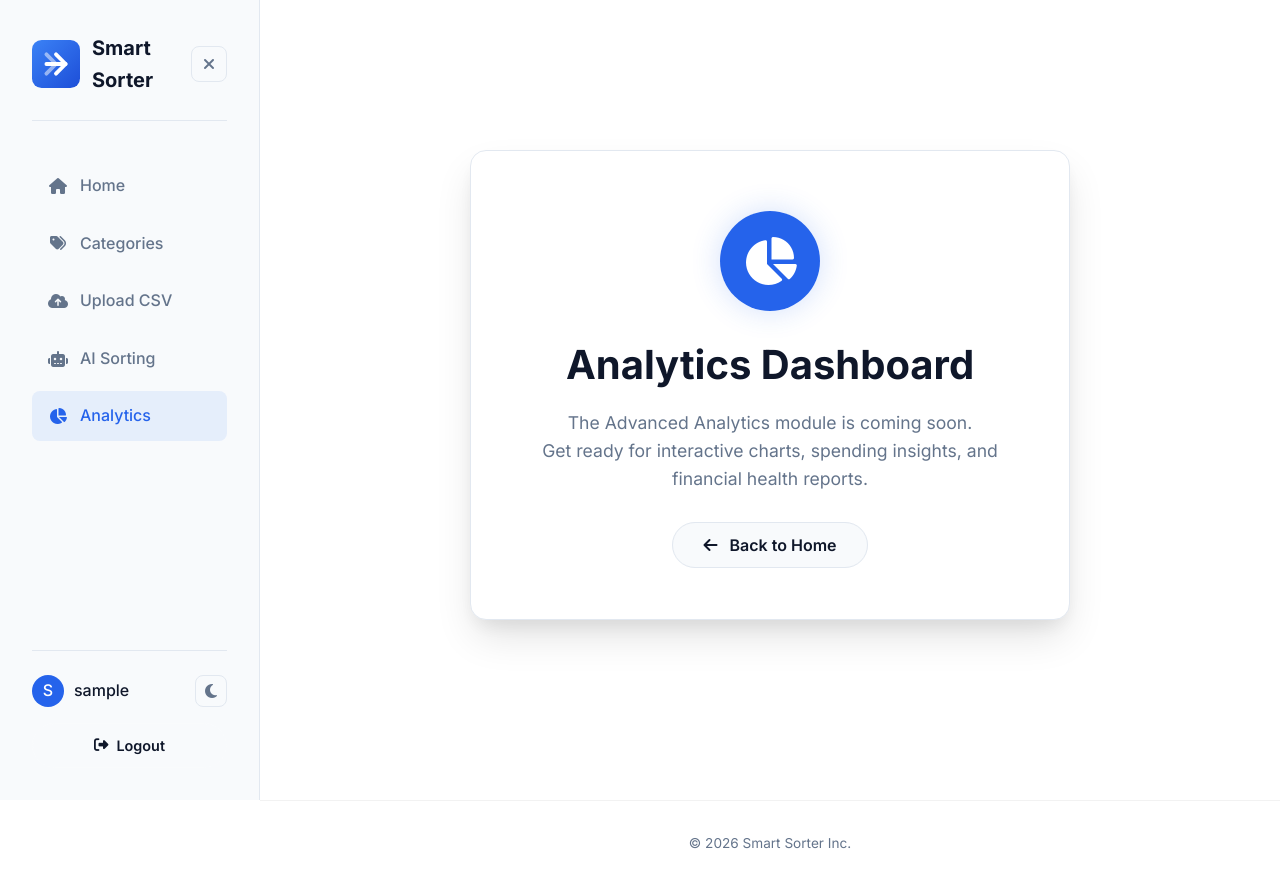
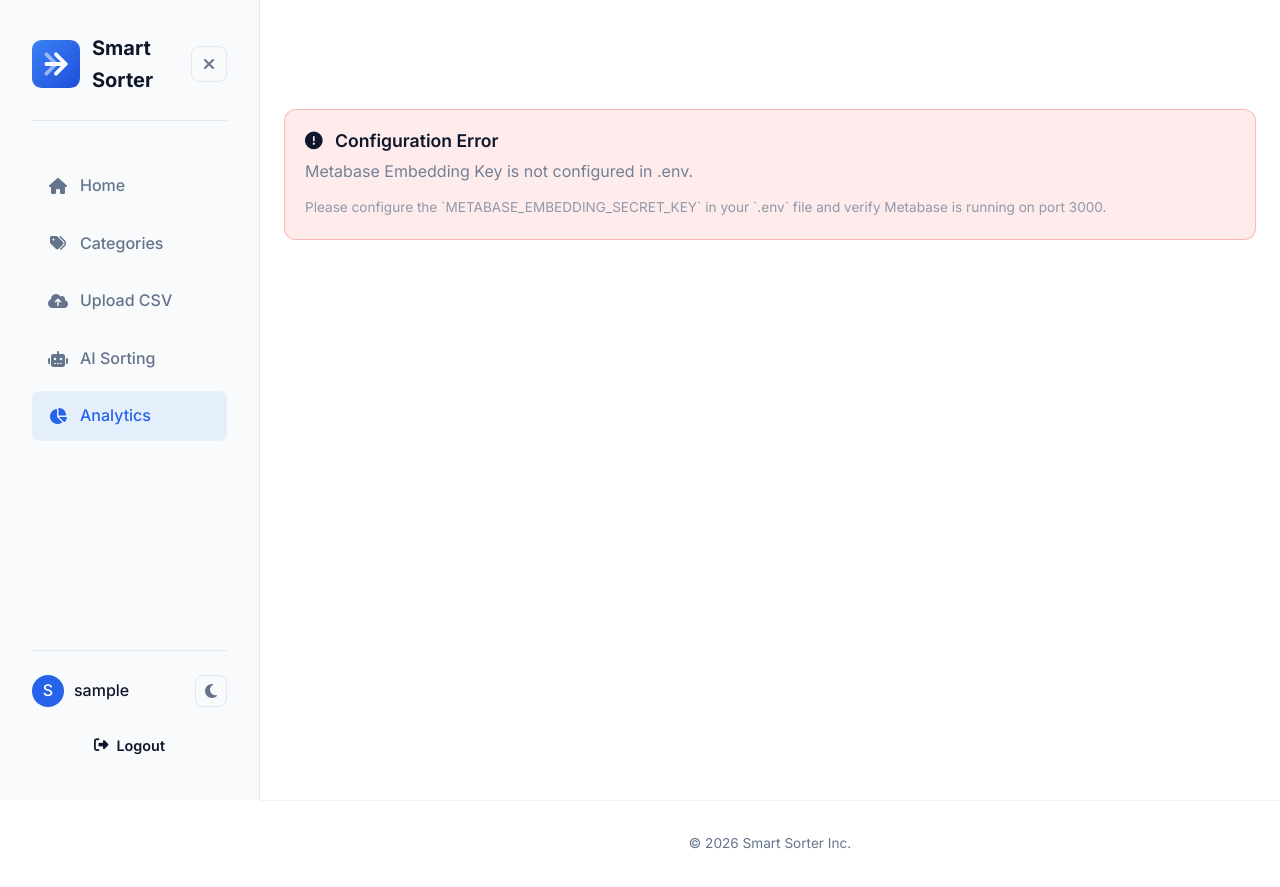
Before and after one commit to Mahhin1010/Smart-Expense-Sorter-FYP-, a Django app: page /analytics/ in a window 1280 px wide. Run offline with Django 5.2, Linux system fonts and the light colour scheme; the visitor is signed in with stand-in values (Sample User, id 1).

Commit message:
feat(analytics): integrate Metabase using secure JWT-signed embeds

```diff
--- a/myproject/settings.py
+++ b/myproject/settings.py
@@ -22,6 +22,10 @@ BASE_DIR = Path(__file__).resolve().parent.parent
 
 # --- AI ENGINE CONFIGURATION ---
 GEMINI_API_KEY = os.getenv('GEMINI_API_KEY')
+
+# --- METABASE CONFIGURATION ---
+METABASE_SITE_URL = os.getenv('METABASE_SITE_URL', 'http://localhost:3000')
+METABASE_EMBEDDING_SECRET_KEY = os.getenv('METABASE_EMBEDDING_SECRET_KEY', '')
 
 
 # Quick-start development settings - unsuitable for production
--- a/pages/views.py
+++ b/pages/views.py
@@ -442,6 +442,39 @@ class AISortingView(LoginRequiredMixin, View):
 class AnalyticsDashboardView(LoginRequiredMixin, TemplateView):
     template_name = 'analytics_dashboard.html'
 
+    def get_context_data(self, **kwargs):
+        context = super().get_context_data(**kwargs)
+
+        import jwt
+        import time
+        from django.conf import settings
+
+        secret_key = settings.METABASE_EMBEDDING_SECRET_KEY
+        if not secret_key:
+            context['embed_error'] = "Metabase Embedding Key is not configured in .env."
+            return context
+
+        # Open-source Metabase allows embedding dashboards or questions.
+        # Typically, a dashboard is used. Change this ID if your dashboard ID is different.
+        dashboard_id = 2
+
+        payload = {
+            "resource": {"dashboard": dashboard_id},
+            "params": {
+                "user_id": self.request.user.id  # Passes logged-in user ID
+            },
+            "exp": int(time.time()) + (60 * 10)  # Link expires in 10 minutes
+        }
+
+        try:
+            token = jwt.encode(payload, secret_key, algorithm="HS256")
+            context['iframe_url'] = f"{settings.METABASE_SITE_URL}/embed/dashboard/{token}#bordered=true&titled=true"
+        except Exception as e:
+            context['embed_error'] = f"Failed to generate secure embed link: {str(e)}"
+
+        return context
+
+
 class AboutView(TemplateView):
     template_name = 'about.html'
 
--- a/templates/analytics_dashboard.html
+++ b/templates/analytics_dashboard.html
@@ -4,19 +4,47 @@
 {% block title %}Analytics - Smart Sorter{% endblock %}
 
 {% block content %}
+<div class="dashboard-container" style="background: var(--primary-bg); padding: 40px 24px 80px; min-height: 100vh;">
+    <div style="max-width: 1400px; margin: 0 auto;">
+        <div style="display: flex; justify-content: space-between; align-items: center; margin-bottom: 24px;">
+            <h1 style="color: #fff; font-size: 2rem; margin: 0; font-weight: 700; letter-spacing: -0.5px;">Financial Analytics</h1>
+            <a href="{% url 'home' %}" class="btn-return" style="text-decoration: none; padding: 10px 20px; background: rgba(255, 255, 255, 0.05); color: #fff; border-radius: 8px; border: 1px solid rgba(255, 255, 255, 0.1); font-size: 0.9rem; transition: all 0.3s ease;">
+                <i class="fas fa-arrow-left" style="margin-right: 8px;"></i> Back to Home
+            </a>
+        </div>
 
-
-<div class="dashboard-container" style="background: var(--primary-bg); padding: 50px 24px 80px; min-height: 100vh; display: flex; align-items: center; justify-content: center;">
-    <div class="glass-card-analytics">
-        <div class="icon-wrapper-analytics">
-            <i class="fas fa-chart-pie"></i>
-        </div>
-        <h1>Analytics Dashboard</h1>
-        <p>The Advanced Analytics module is coming soon. <br>Get ready for interactive charts, spending insights, and
-            financial health reports.</p>
-        <a href="{% url 'home' %}" class="btn-return">
-            <i class="fas fa-arrow-left" style="margin-right: 8px;"></i> Back to Home
-        </a>
+        {% if embed_error %}
+            <div style="background: rgba(239, 68, 68, 0.1); border: 1px solid rgba(239, 68, 68, 0.3); color: #f87171; padding: 20px; border-radius: 12px; font-family: inherit;">
+                <h4 style="margin: 0 0 8px; font-size: 1.1rem; font-weight: 600;"><i class="fas fa-exclamation-circle" style="margin-right: 8px;"></i> Configuration Error</h4>
+                <p style="margin: 0; opacity: 0.9;">{{ embed_error }}</p>
+                <p style="margin: 12px 0 0; font-size: 0.85rem; opacity: 0.7;">Please configure the `METABASE_EMBEDDING_SECRET_KEY` in your `.env` file and verify Metabase is running on port 3000.</p>
+            </div>
+        {% elif iframe_url %}
+            <!-- Beautiful Glassmorphism Container for the Iframe -->
+            <div style="background: rgba(255, 255, 255, 0.03); border: 1px solid rgba(255, 255, 255, 0.05); border-radius: 16px; overflow: hidden; box-shadow: 0 20px 50px rgba(0, 0, 0, 0.3); height: 80vh; backdrop-filter: blur(10px); -webkit-backdrop-filter: blur(10px);">
+                <iframe
+                    src="{{ iframe_url }}"
+                    frameborder="0"
+                    width="100%"
+                    height="100%"
+                    style="border: none; background: transparent;"
+                    allowtransparency
+                ></iframe>
+            </div>
+        {% else %}
+            <div style="background: rgba(245, 158, 11, 0.1); border: 1px solid rgba(245, 158, 11, 0.3); color: #fbbf24; padding: 20px; border-radius: 12px; font-family: inherit;">
+                <h4 style="margin: 0 0 8px; font-size: 1.1rem; font-weight: 600;"><i class="fas fa-info-circle" style="margin-right: 8px;"></i> Information</h4>
+                <p style="margin: 0; opacity: 0.9;">Analytics server is loading. If this persists, verify your settings.</p>
+            </div>
+        {% endif %}
     </div>
 </div>
+
+<style>
+    .btn-return:hover {
+        background: rgba(255, 255, 255, 0.15) !important;
+        border-color: rgba(255, 255, 255, 0.2) !important;
+        transform: translateY(-2px);
+    }
+</style>
 {% endblock %}
```
Also changed, not shown: 1 other file.
